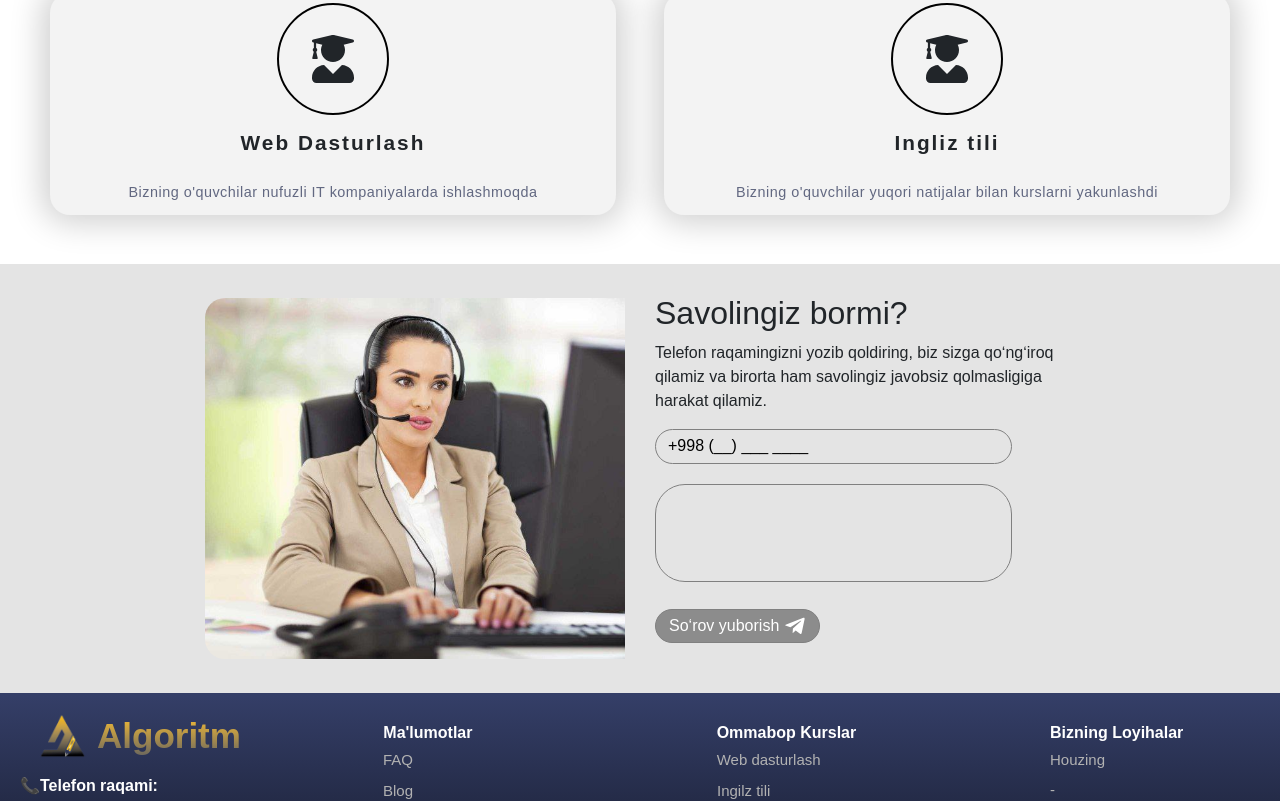
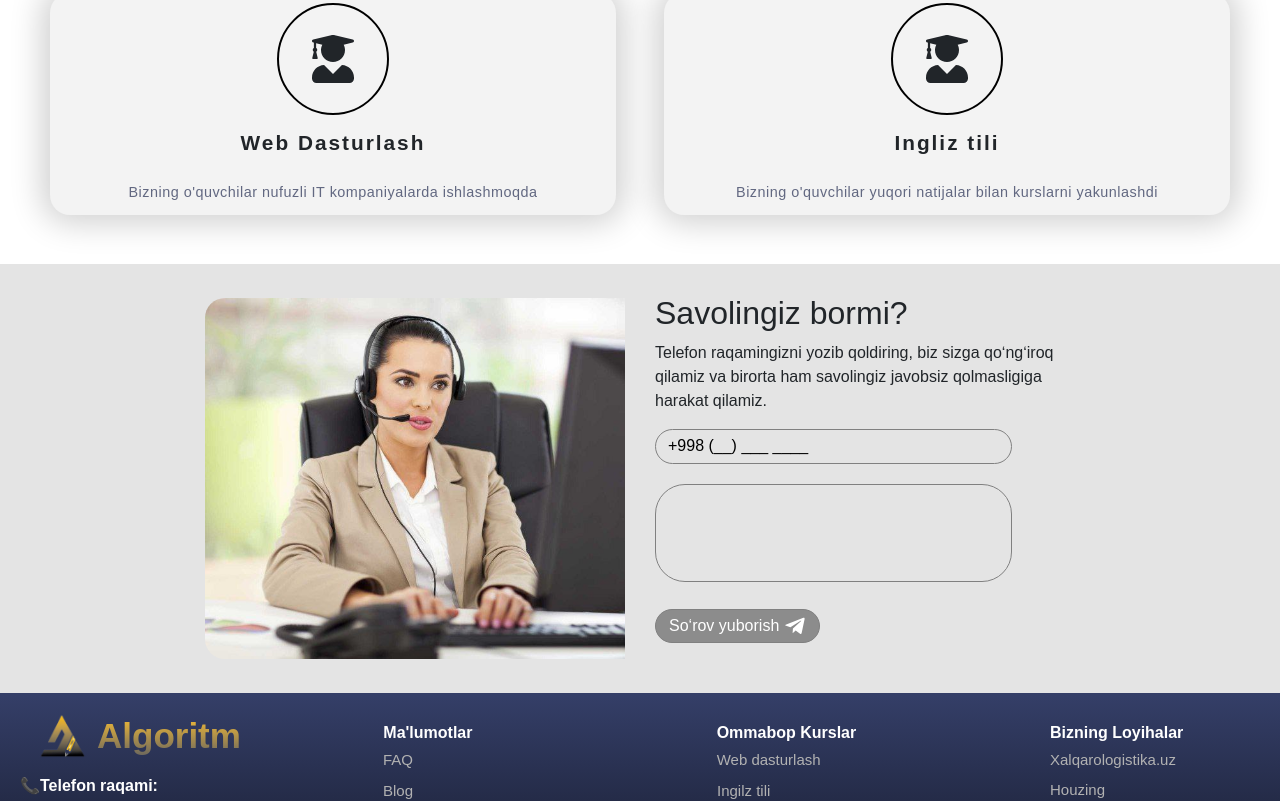
Before and after one commit to azimjon-95/algorint-IT, a React (Create React App) app: page / in a window 1280 px wide. Shown: the part 1968-2769 px from the top of the page. Built offline with nearby package versions, Linux system fonts and the light colour scheme.

Commit message:
Algoritm

```diff
--- a/src/components/Footer/Footer.js
+++ b/src/components/Footer/Footer.js
@@ -80,11 +80,11 @@ function Footer() {
 				</div>
 				<div data-aos="zoom-in-right" className="footer_box">
 					<b>Bizning Loyihalar</b>
+					<a href="https://xalqarologistika.uz/" >Xalqarologistika.uz</a>
 					<a href="https://houzing-demo.netlify.app/" >Houzing</a>
-					<a href="" >-</a>
-					<a href="" >-</a>
-					<a href="" >-</a>
-					<a href="" >-</a>
+					<a href="https://www.crm-edu.uz/" >Crm-edu.uz</a>
+					<a href="https://www.mustang-shoes.uz/page/1" >Mustang-shoes.uz</a>
+					<a href="https://abdullajonovich.vercel.app/" >Azimjon.uz</a>
 				</div>
 
 			</div>
```
